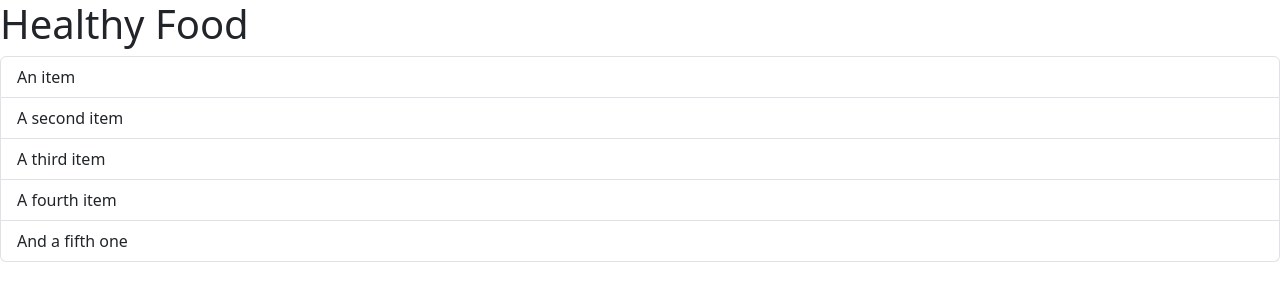
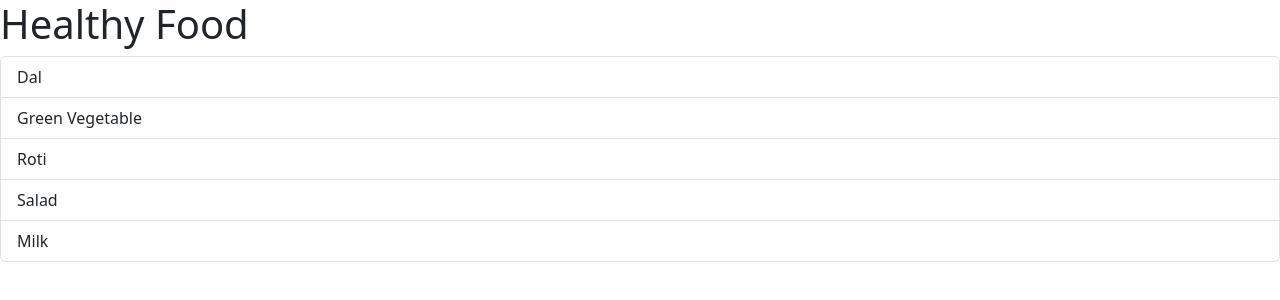
Before and after one commit to jayanthanna/React_Learnings, a React (Vite) app in the folder 18.Fragments/: page / in a window 1280 px wide. Shown: the top 300 px of the page. Built offline with nearby package versions, Linux system fonts and the light colour scheme.

Commit message:
Using Map-method & importance of key prop

```diff
--- a/18.Fragments/src/App.jsx
+++ b/18.Fragments/src/App.jsx
@@ -2,18 +2,25 @@ import React from "react";
 import "bootstrap/dist/css/bootstrap.min.css";
 
 const App = () => {
+  let foodItems = ["Dal", "Green Vegetable", "Roti", "Salad", "Milk"];
+
   return (
     <React.Fragment>
-    {/* <> */}
+      {/* <> */}
       <h1>Healthy Food</h1>
-      <ul class="list-group">
-        <li class="list-group-item">An item</li>
-        <li class="list-group-item">A second item</li>
-        <li class="list-group-item">A third item</li>
-        <li class="list-group-item">A fourth item</li>
-        <li class="list-group-item">And a fifth one</li>
+      <ul className="list-group">
+        {/* <li class="list-group-item">Dal</li>
+        <li class="list-group-item">Green Vegetable</li>
+        <li class="list-group-item">Roti</li>
+        <li class="list-group-item">Salad</li>
+        <li class="list-group-item">Milk</li> */}
+        {foodItems.map((item) => (
+          <li key={item} className="list-group-item">
+            {item}
+          </li>
+        ))}
       </ul>
-    {/* </> */}
+      {/* </> */}
     </React.Fragment>
   );
 };
```
